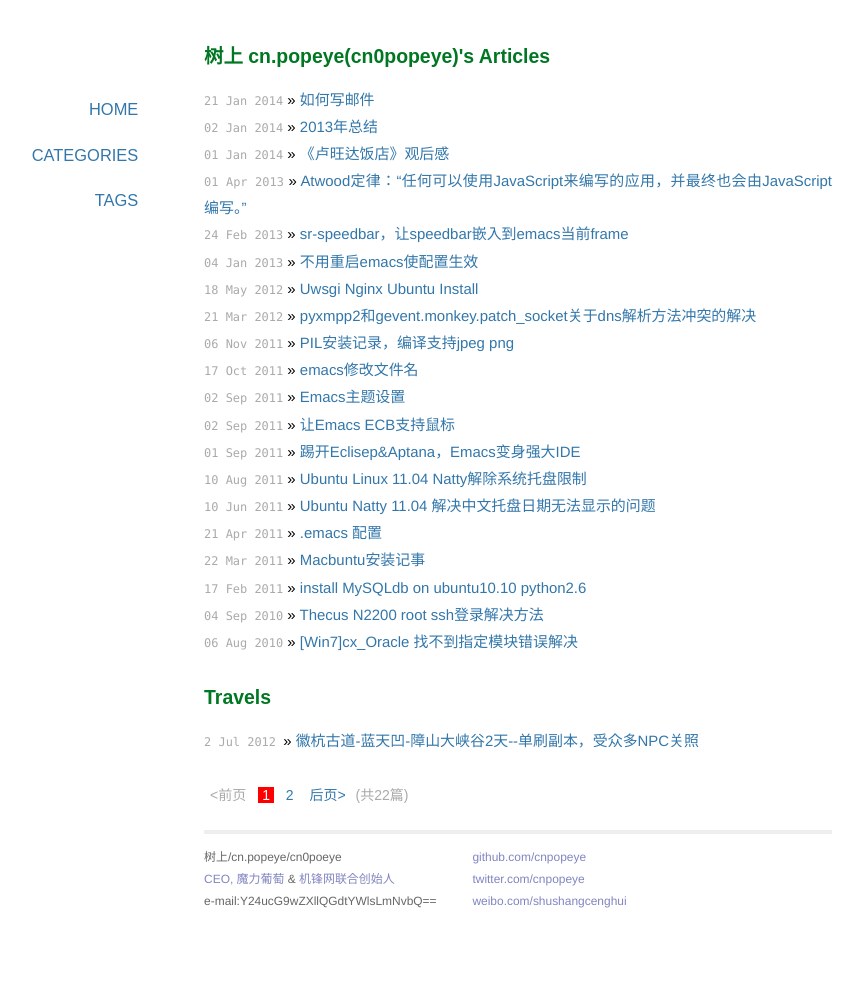
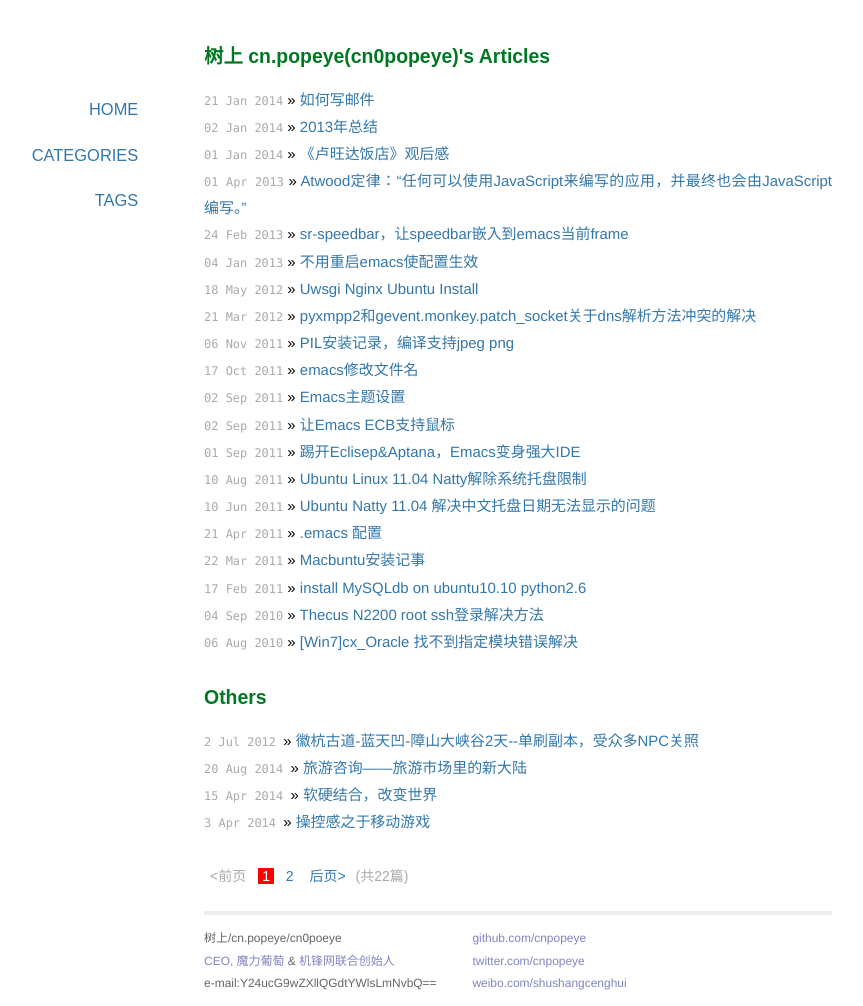
Before and after one commit to cnpopeye/cnpopeye.github.io, a Jekyll site: the page built from index.html, in a window 1280 px wide. Shown: the whole page, without its empty margins (122-985 px from the left). Built offline with Jekyll 4.4.1, drawn with Linux system fonts in a browser that asks for light colours; Markdown is read by kramdown in place of the engine named in the settings; the list of posts is cut into pages by our own code; comment, search, counter and statistics services are not loaded; before the commit the page ends 945 px from its top, so only the background shows below that.

Commit message:
update samething.

```diff
--- a/index.html
+++ b/index.html
@@ -17,10 +17,14 @@ desc: 一些文章记录，涵盖技术和生活方面。
 </div>
 
 <div id="home">
-  <h1>Travels</h1>
+  <h1>Others</h1>
   <ul class="posts">
       <li><span> 2 Jul 2012 </span> &raquo; <a href="http://bbs.8264.com/thread-1299697-1-1.html">徽杭古道-蓝天凹-障山大峡谷2天--单刷副本，受众多NPC关照</a></li>
+      <li><span> 20 Aug 2014 </span> &raquo; <a href="http://www.iterduo.com/0820-lvyou.html">旅游咨询——旅游市场里的新大陆</a></li>
+      <li><span> 15 Apr 2014 </span> &raquo; <a href="http://www.iterduo.com/soft-hard-change-world.html">软硬结合，改变世界</a></li>
+      <li><span> 3 Apr 2014 </span> &raquo; <a href="http://www.iterduo.com/mobgame-s-play.html">操控感之于移动游戏</a></li>
   </ul>
+
 
 </div>
 
```
Also changed, not shown: other parts of index.html (+1 -1 lines).
